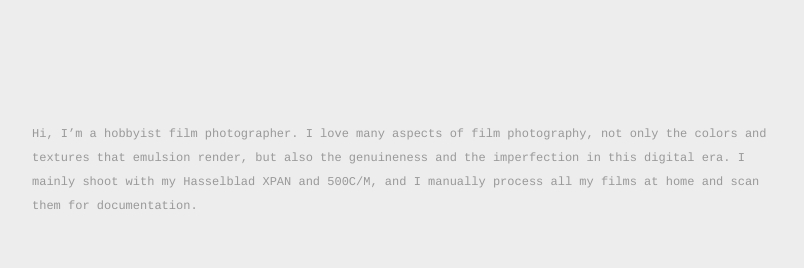
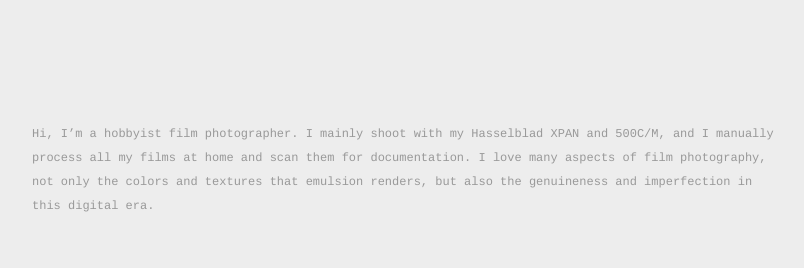
Before and after one commit to drewchenzhu/chenzhu.dev, a plain HTML site: page index.html in a window 1280 px wide. Shown: the part 793-1061 px from the top of the page, 233-1037 px from the left. Drawn offline with nearby package versions, Linux system fonts and the light colour scheme.

Commit message:
Add files via upload

```diff
--- a/index.html
+++ b/index.html
@@ -39,7 +39,7 @@
                     </div>
                     <div class="photo__text you">
                         <div class="photo__single-image">
-                            <p>Hi, I’m a hobbyist film photographer. I love many aspects of film photography, not only the colors and textures that emulsion render, but also the genuineness and the imperfection in this digital era. I mainly shoot with my Hasselblad XPAN and 500C/M, and I manually process all my films at home and scan them for documentation.</p>
+                            <p>Hi, I’m a hobbyist film photographer. I mainly shoot with my Hasselblad XPAN and 500C/M, and I manually process all my films at home and scan them for documentation. I love many aspects of film photography, not only the colors and textures that emulsion renders, but also the genuineness and imperfection in this digital era. </p>
                         </div>
                     </div>
 					<div class="photo__single square zuo">
```
